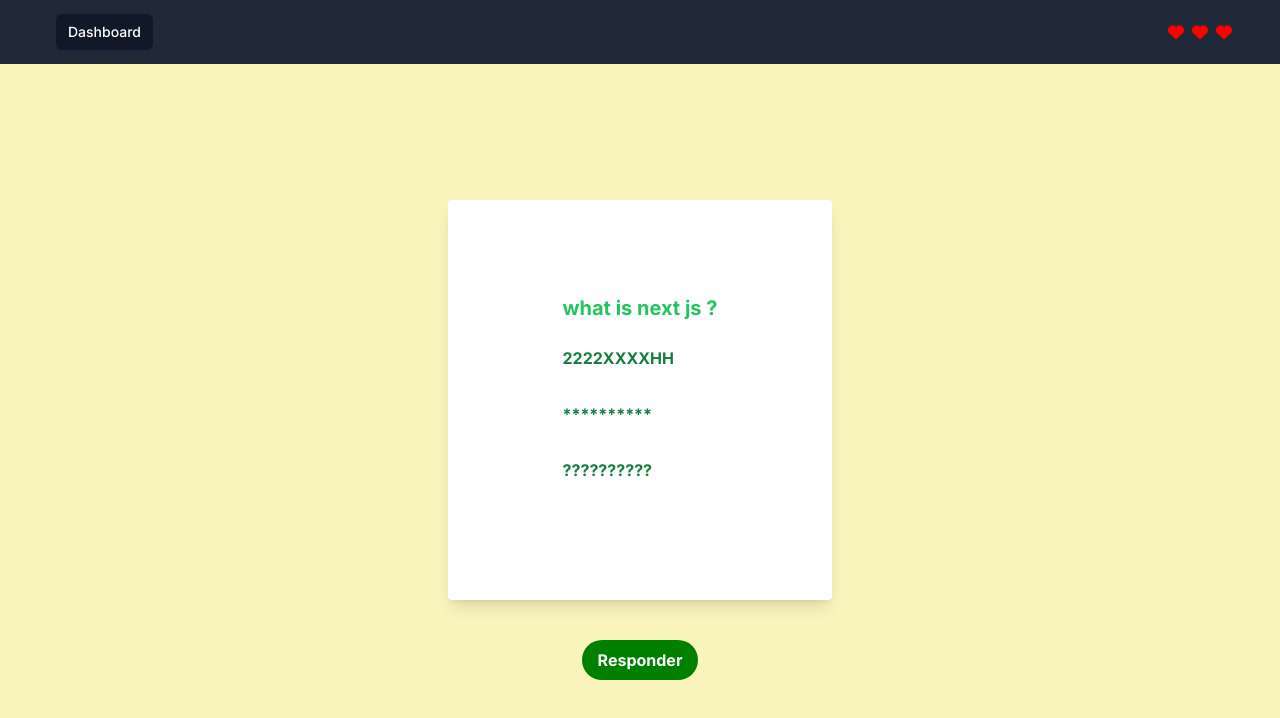
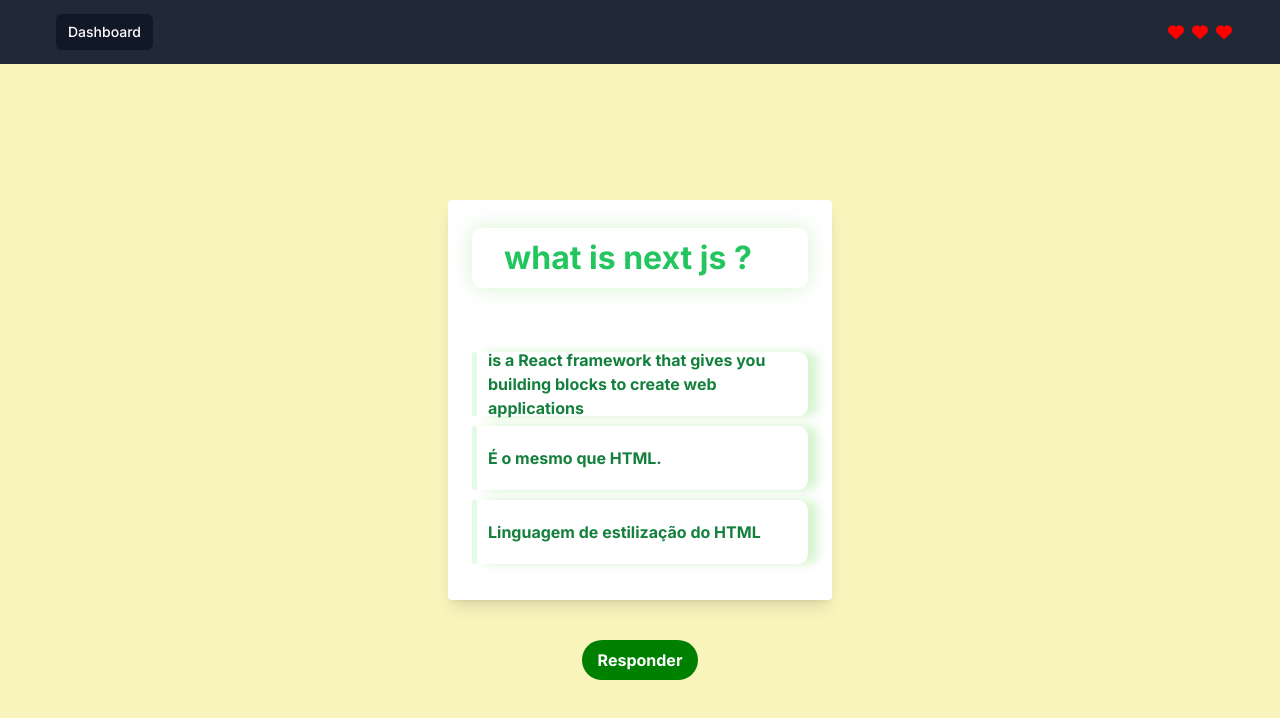
Before and after one commit to Andrels1987/APS_desenvolvimentoWeb, a Next.js app: page / in a window 1280 px wide. Shown: the top 718 px of the page. Built offline with nearby package versions, Linux system fonts and the light colour scheme.

Commit message:
segundo commit

```diff
--- a/app/globals.css
+++ b/app/globals.css
@@ -49,3 +49,37 @@
   }
 
 }
+
+.question{
+  box-shadow: 0px 0px 20px rgba(173, 236, 160, 0.5);
+  border-radius: 10px;
+  padding: 1rem 2rem;
+  font-size: 2em;
+  margin-bottom: 2em;;
+}
+.answers{
+  margin-top: 0.5em;
+  box-shadow: 10px 0px 10px rgba(173, 236, 160, 0.5);
+  border-radius: 10px;
+  position: relative;
+  padding-left: 1rem;
+  height: 4rem;
+  display: flex;
+  align-items: center;
+  transition: 2s;
+}
+.answers::after{
+  content: '';
+  background: rgb(163, 243, 163);
+  width: var(--largura, 5px);
+  position: absolute;
+  left: 0;
+  top: 0;
+  height: 100%;
+  border-radius: 10px;
+  opacity: .3;
+  transition: .4s;
+}
+p{
+  pointer-events: none;
+}
--- a/app/page.tsx
+++ b/app/page.tsx
@@ -28,6 +28,11 @@
       setLife((life: any) => life - 1);
     }
     setItem(item => item + 1);
+    let answer = document.querySelectorAll<HTMLElement>('.answers');
+      answer.forEach(element => {
+        let styles = getComputedStyle(element, "::after");
+        element.style.setProperty('--largura', '5px')
+      });
   };
 
   //insere os icones de vida no header - CORAÇÕES
@@ -39,6 +44,12 @@
     return content;
   };
 
+  //close menu click
+  const closeMenuClick = () => {
+    let menu = document.querySelector("#mobile-menu")! as HTMLElement;
+    menu.style.display = "none";
+  }
+
   //esconder menu
   window.addEventListener('resize', () =>{
     let menu = document.querySelector("#mobile-menu")! as HTMLElement;
@@ -47,6 +58,20 @@
       if(width > 640){
           menu.style.display = "none";          }
     }});
+
+    const handleUserAnswer = (event:any) =>{
+      let answer = document.querySelectorAll<HTMLElement>('.answers');
+      answer.forEach(element => {
+        let styles = getComputedStyle(element, "::after");
+        element.style.setProperty('--largura', '5px')
+      });
+
+      let target = event.target;
+      let styles = getComputedStyle(target, "::after");
+      target.style.setProperty('--largura', '100%')
+
+      setUserAnswer(target.innerText);
+    }
   return (
     <>
       <nav className="bg-gray-800 z-10-relative ">
@@ -200,6 +225,7 @@
         </div>
       </nav>
       <div
+      onClick={closeMenuClick}
         style={{
           height: "100vh",
           background: "#F9F3BC",
@@ -224,21 +250,20 @@
                 }}
               >
                 <div className="px-6 py-4">
-                  <div className="font-bold text-xl mb-2 text-green-500 text-4xl">
+                  <div className="font-bold text-xl mb-2 text-green-500 text-4xl question">
                     {QandA[item].question} ?
                   </div>
                   <div className="font-bold text-xl mb-2 ">
                     {QandA[item].answers.map((a: any) =>
                        (
-                        <p
-                          key={a.id}
-                          className="text-gray-700 text-base text-green-700 py-4"
-                          onClick={() =>
-                            setUserAnswer(a.answer)
-                          }
-                        >
-                          {a.answer}
-                        </p>
+                        <div key={a.id} className="answers" onClick={(ev) =>handleUserAnswer(ev)}>
+                          <p
+                            className="text-gray-700 text-base text-green-700 py-4"
+                            style={{padding : "0"}}
+                            >
+                            {a.answer}
+                          </p>
+                          </div>
                       )
                     )}
                   </div>
--- a/contexts/GameContext.js
+++ b/contexts/GameContext.js
@@ -2,10 +2,10 @@
 const { createContext, useState } = require("react");
 
 const QuestionsAndAnswers = [
-    {id:1,question:'what is next js',rightAnswer: '**********', answers: [{id:1,answer:'2222XXXXHH'},{id:2, answer: '**********'},{id:3, answer:'??????????'}]},
-    {id:2,question:'what is react js',rightAnswer: '??????????', answers: [{id:1,answer:'2222XXXXHH'},{id:2, answer: '**********'},{id:3, answer:'??????????'}]},
-    {id:3,question:'what is angular js',rightAnswer: '########', answers: [{id:1,answer:'2222XXXXHH'},{id:2, answer: '**********'},{id:3, answer:'??????????'}]},
-    {id:4,question:'what is solid js',rightAnswer: '?12345', answers: [{id:1,answer:'?12345'},{id:2, answer: '**********'},{id:3, answer:'??????????'}]},
+    {id:1,question:'what is next js',rightAnswer: 'is a React framework that gives you building blocks to create web applications', answers: [{id:1,answer:'is a React framework that gives you building blocks to create web applications'},{id:2, answer: 'É o mesmo que HTML.'},{id:3, answer:'Linguagem de estilização do HTML'}]},
+    {id:2,question:'what is react js',rightAnswer: 'is an open-source JavaScript framework and library developed by Facebook', answers: [{id:1,answer:'Linguagem de programação'},{id:2, answer: 'is an open-source JavaScript framework and library developed by Facebook'},{id:3, answer:'Padrão de projeto'}]},
+    {id:3,question:'what is angular js',rightAnswer: ' is a structural framework for dynamic web apps.', answers: [{id:1,answer:'Termo usado para descrever um Website'},{id:2, answer: 'Semelhante ao java, só que mais leve'},{id:3, answer:' is a structural framework for dynamic web apps.'}]},
+    {id:4,question:'what is solid js',rightAnswer: 'is a JavaScript framework that supports binding data to elements that it then syncs and displays on web pages', answers: [{id:1,answer:'Codigo para compilar javascript'},{id:2, answer: 'is a JavaScript framework that supports binding data to elements that it then syncs and displays on web pages'},{id:3, answer:'Framework usado para criar REST APIs'}]},
 ]
 
 
```
